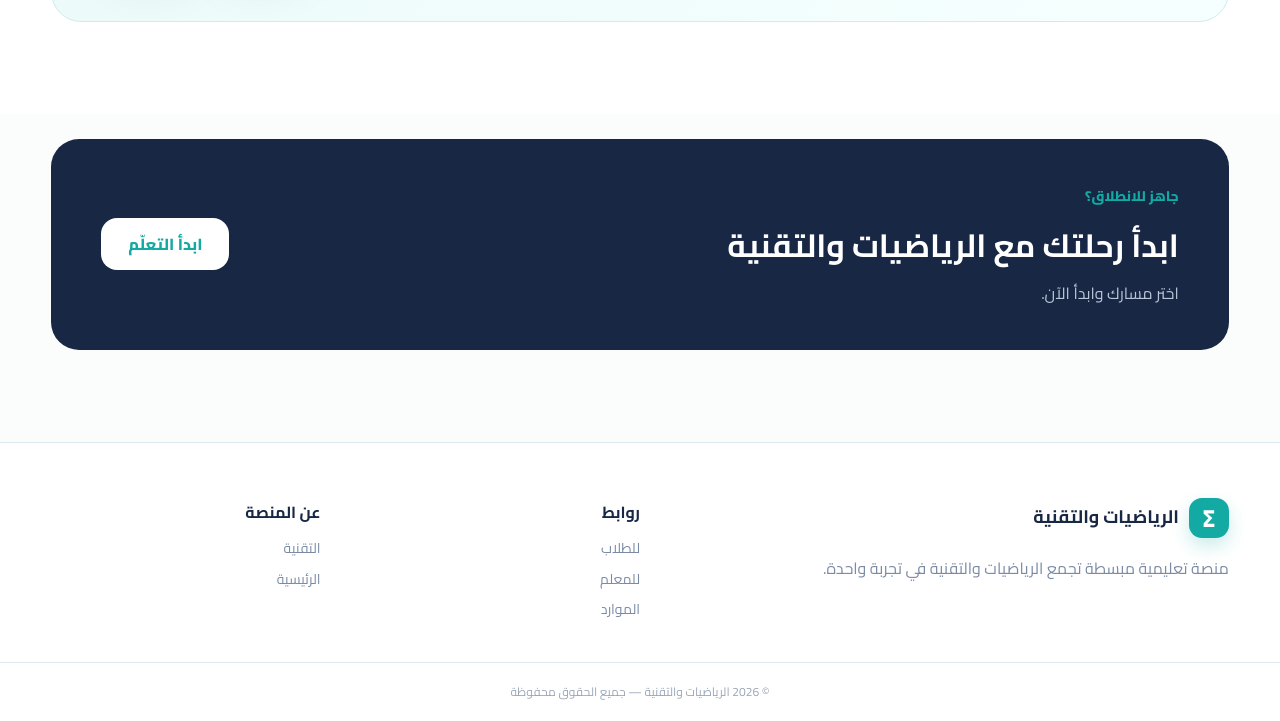
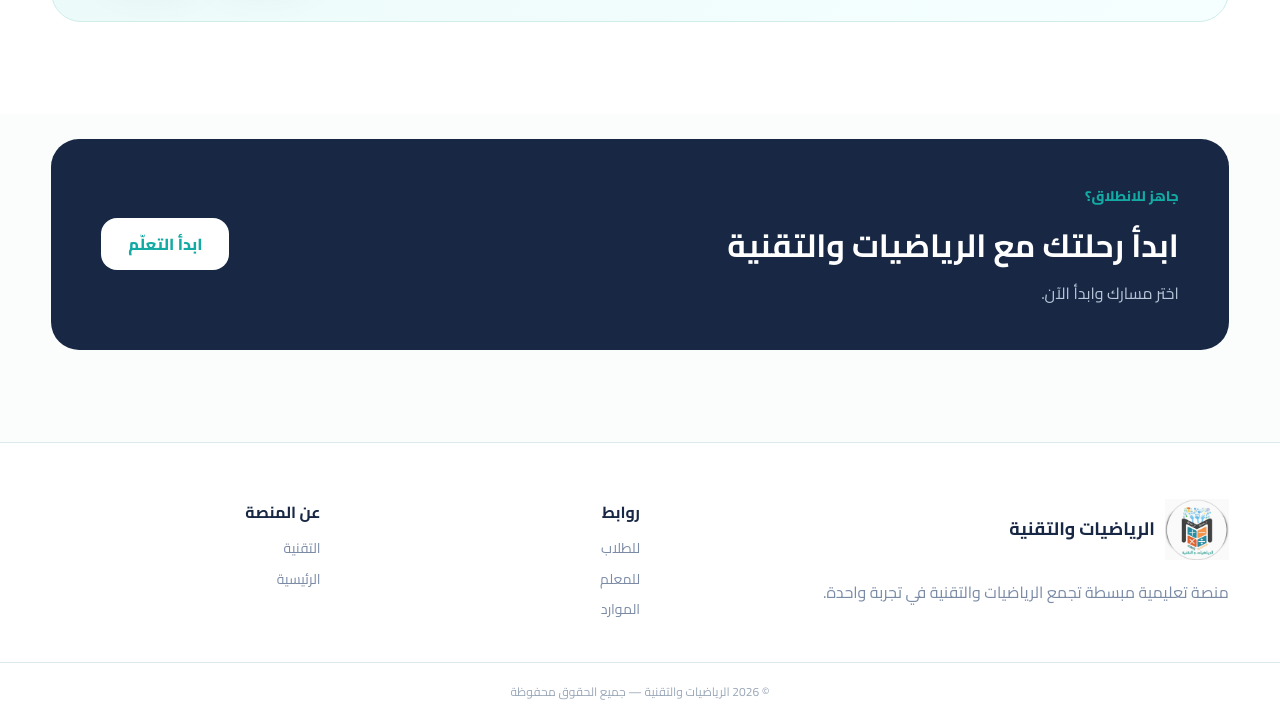
Before and after one commit to rsab29/-MathTech, a plain HTML site: page index.html in a window 1280 px wide. Shown: the part 3571-4292 px from the top of the page. Drawn offline with Linux system fonts and the light colour scheme.

Commit message:
Update footer to include logo image
Replaced footer brand text with logo image.

```diff
--- a/index.html
+++ b/index.html
@@ -171,7 +171,7 @@
 <footer class="footer">
   <div class="container footer-grid">
     <div>
-      <div class="footer-brand"><span class="brand-mark">Σ</span><strong>الرياضيات والتقنية</strong></div>
+      <div class="footer-brand"><img class="brand-logo" src="logo.png" alt="الرياضيات والتقنية"><strong>الرياضيات والتقنية</strong></div>
       <p>منصة تعليمية مبسطة تجمع الرياضيات والتقنية في تجربة واحدة.</p>
     </div>
     <div><h4>روابط</h4><a href="#student">للطلاب</a><a href="#teacher">للمعلم</a><a href="#resources">الموارد</a></div>
```
